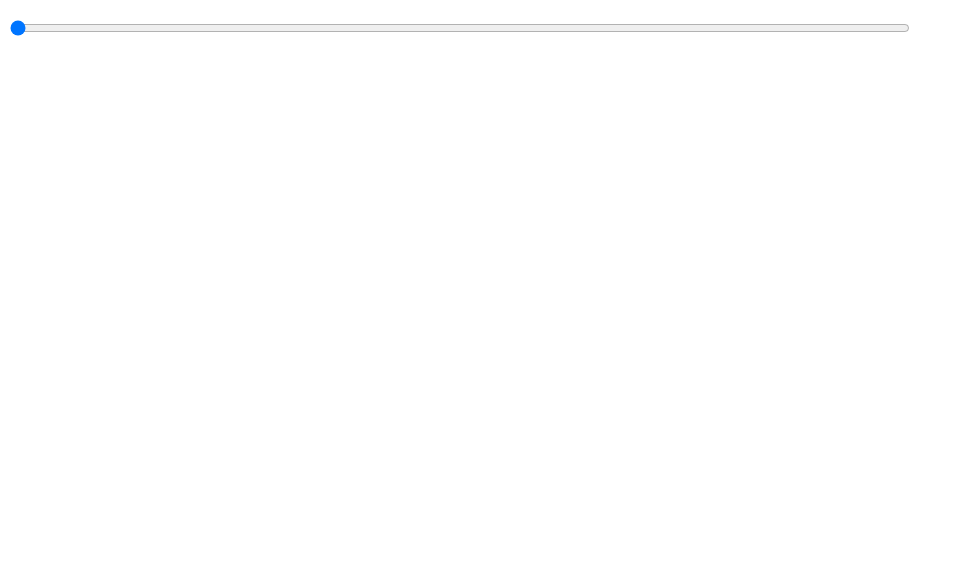
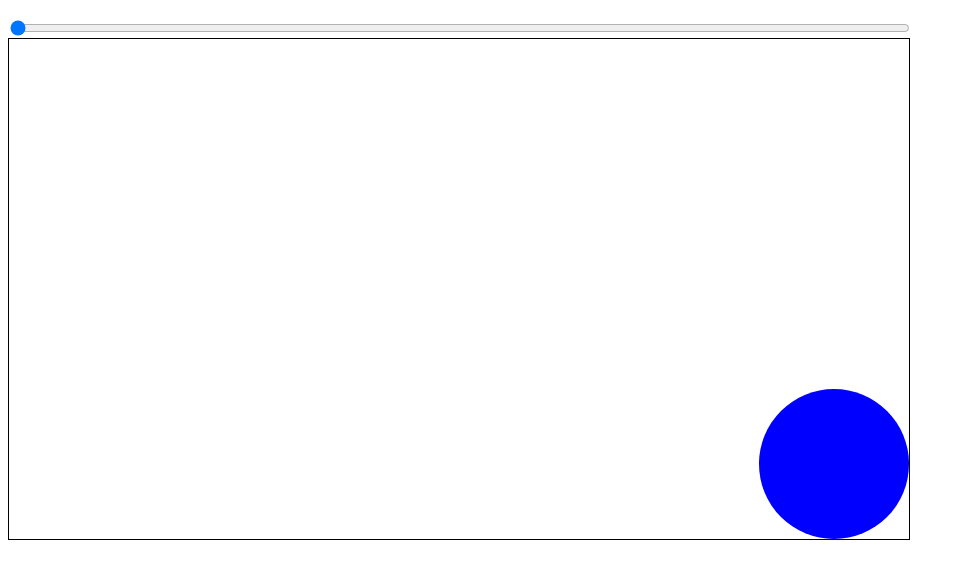
Before and after one commit to PaulineLc/COMP40610-Gapminder-World, a plain HTML site: page draft.html in a window 1280 px wide. Shown: the part 48-626 px from the top of the page, without its empty margins (0-965 px from the left). Drawn offline with Linux system fonts and the light colour scheme.

```diff
--- a/draft.html
+++ b/draft.html
@@ -49,7 +49,8 @@
         var svg = d3.select("body")
             .append("svg")
             .attr("width", 900)
-            .attr("height", 400)
+            .attr("height", 500)
+            .style("border", "1px solid black")
 
         function testText() {
             d3.select("#textyear").remove();
@@ -60,6 +61,20 @@
                 .attr("id", "textyear")
                 .text(yearScale(d3.select("#slider-time").property("value")))
         }
+
+        svg.append("circle")
+            .attr("cx", 50)
+            .attr("cy", 50)
+            .attr("r", 50)
+            .style("fill", "pink");
+
+        svg.selectAll("circle")
+            .transition()
+            .duration(3000)
+            .attr("cx", 825)
+            .attr("cy", 425)
+            .attr("r", 75)
+            .style("fill", "blue");
 
 
         //        //        //Width and height
```
Also changed, not shown: index.html (+6 -2 lines).
